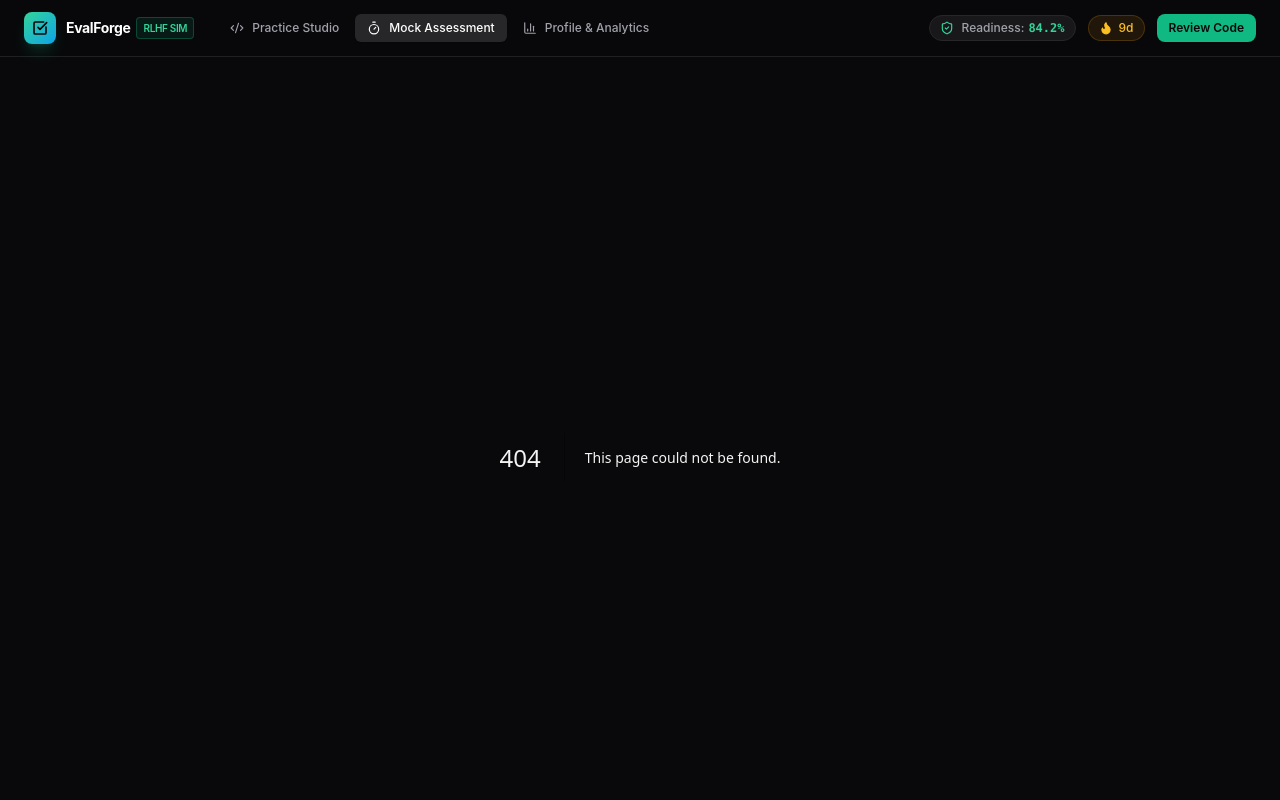
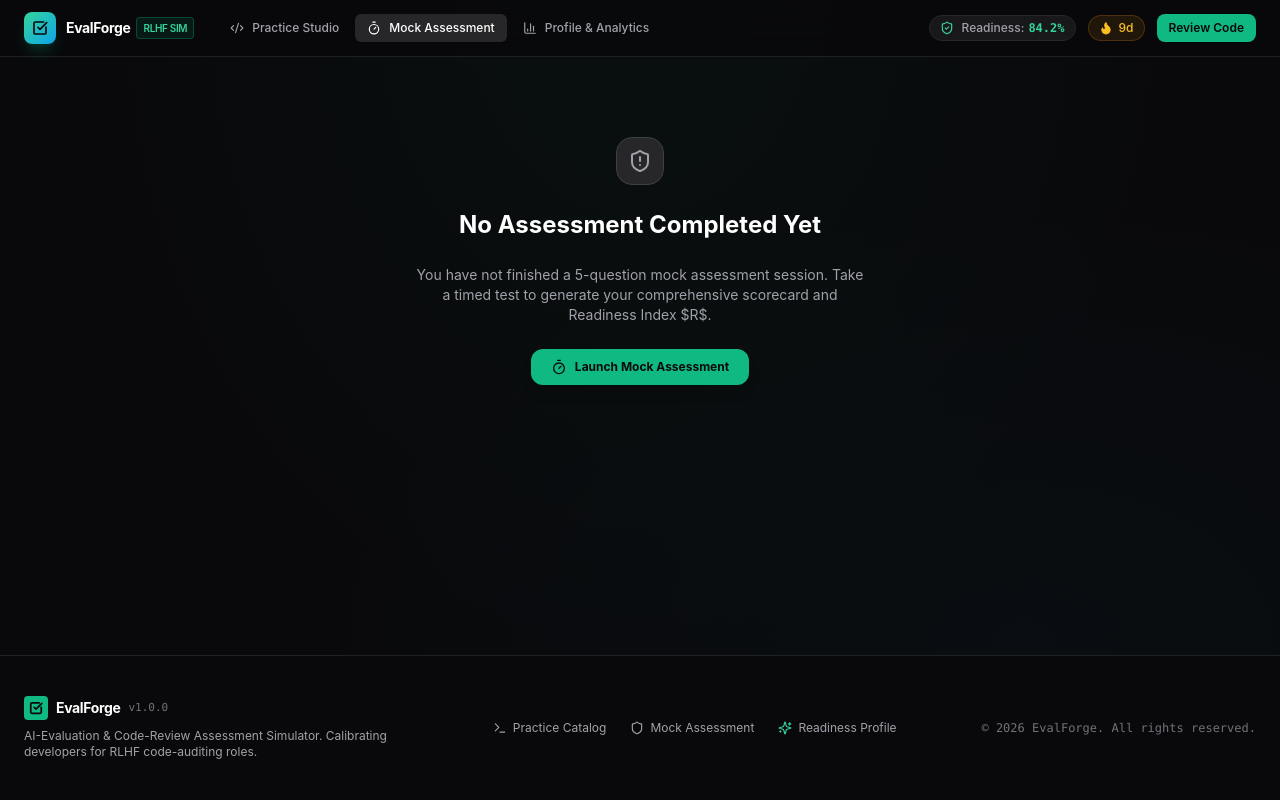
Before and after one commit to mridul3975/EvalCode, a Next.js app: page /assessment/results in a window 1280 px wide. Before the commit this address had no page. Shown: the top 800 px of the page. Built offline with nearby package versions, Linux system fonts and the light colour scheme.

Commit message:
feat(assessment): build comprehensive assessment scorecard and readiness certificate

```diff
--- /dev/null
+++ b/app/assessment/results/page.tsx
@@ -0,0 +1,58 @@
+"use client";
+
+import React, { useState, useEffect } from "react";
+import Link from "next/link";
+import { getAssessmentHistory, getActiveAssessmentSession } from "@/lib/storage";
+import { AssessmentSession } from "@/types/submission";
+import { AssessmentSummary } from "@/components/assessment/AssessmentSummary";
+import { WorkspaceSkeleton } from "@/components/boneyard/WorkspaceSkeleton";
+import { Timer, ArrowLeft, ShieldAlert } from "lucide-react";
+
+export default function AssessmentResultsPage() {
+  const [session, setSession] = useState<AssessmentSession | null>(null);
+  const [isLoading, setIsLoading] = useState(true);
+
+  useEffect(() => {
+    const history = getAssessmentHistory();
+    if (history.length > 0) {
+      setSession(history[0]);
+    } else {
+      const active = getActiveAssessmentSession();
+      if (active && active.is_completed) {
+        setSession(active);
+      }
+    }
+    setIsLoading(false);
+  }, []);
+
+  if (isLoading) {
+    return <WorkspaceSkeleton />;
+  }
+
+  if (!session) {
+    return (
+      <div className="max-w-[700px] mx-auto px-4 py-20 text-center space-y-6">
+        <div className="w-12 h-12 rounded-2xl bg-zinc-800 border border-zinc-700 flex items-center justify-center mx-auto text-zinc-400">
+          <ShieldAlert className="w-6 h-6" />
+        </div>
+        <h2 className="text-2xl font-bold text-white">No Assessment Completed Yet</h2>
+        <p className="text-xs sm:text-sm text-zinc-400 max-w-md mx-auto">
+          You have not finished a 5-question mock assessment session. Take a timed test to generate your comprehensive scorecard and Readiness Index $R$.
+        </p>
+        <Link
+          href="/assessment"
+          className="inline-flex items-center gap-2 px-5 py-2.5 rounded-xl bg-emerald-500 hover:bg-emerald-400 text-zinc-950 font-bold text-xs shadow-lg transition-colors"
+        >
+          <Timer className="w-4 h-4" />
+          <span>Launch Mock Assessment</span>
+        </Link>
+      </div>
+    );
+  }
+
+  return (
+    <div className="min-h-screen bg-zinc-950 py-8">
+      <AssessmentSummary session={session} />
+    </div>
+  );
+}
```
